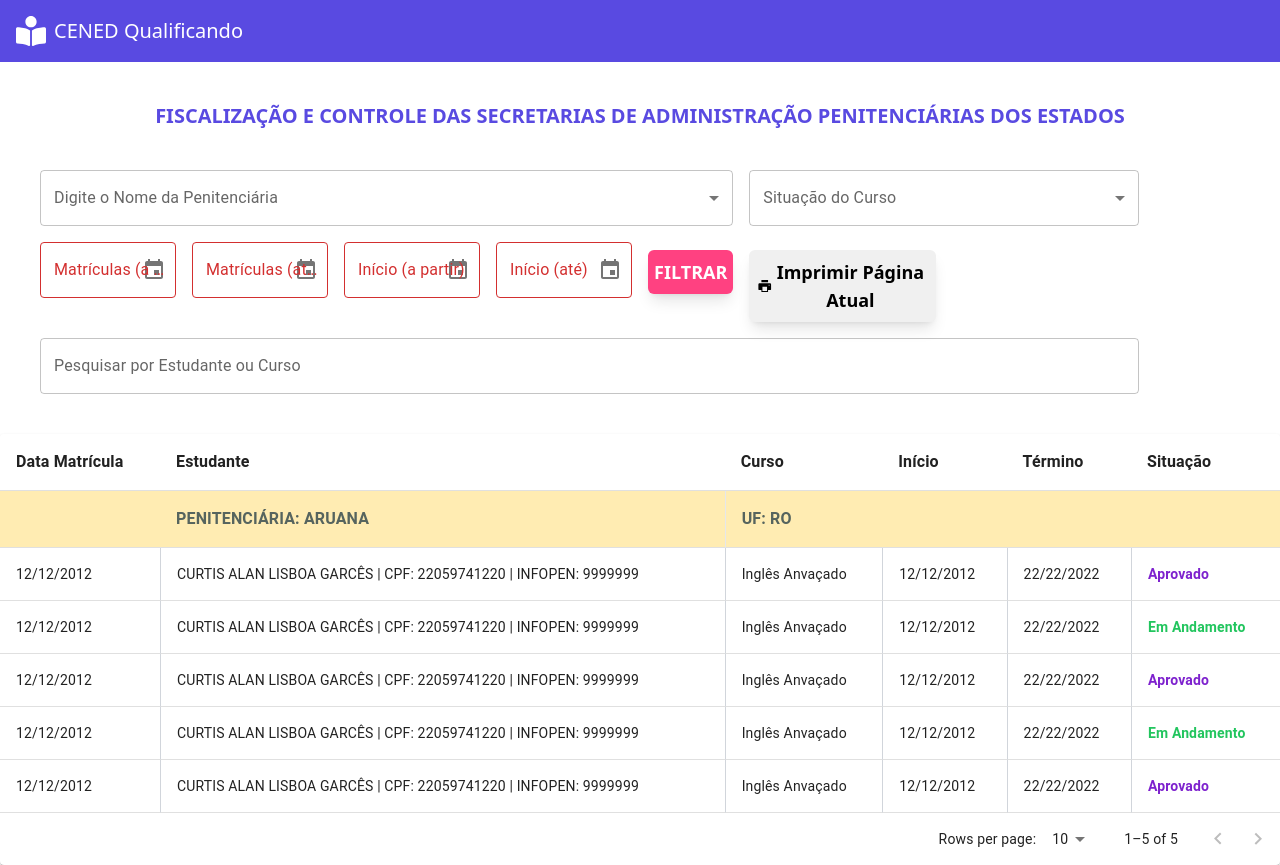
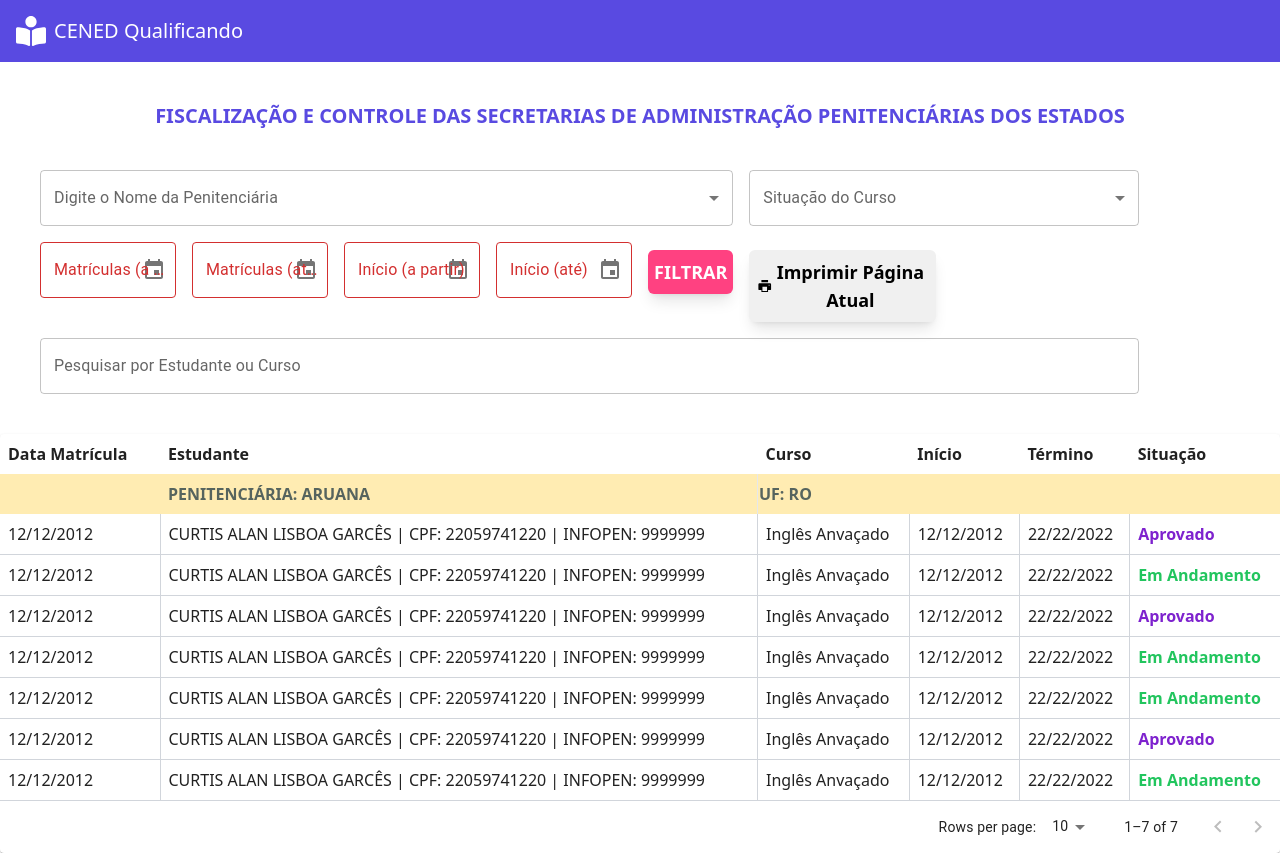
Before and after one commit to lucas-010/cened-administracao-penitenciaria, a React (Create React App) app: page /matriculas in a window 1280 px wide. Built offline with nearby package versions, Linux system fonts and the light colour scheme.

Commit message:
table spacing reduced

```diff
--- a/src/Components/Manager/TableContent.jsx
+++ b/src/Components/Manager/TableContent.jsx
@@ -1,13 +1,6 @@
 import React, {useEffect, useState} from 'react';
 import Paper from '@mui/material/Paper';
-import Table from '@mui/material/Table';
-import TableBody from '@mui/material/TableBody';
-import TableCell from '@mui/material/TableCell';
-import TableContainer from '@mui/material/TableContainer';
-import TableHead from '@mui/material/TableHead';
-import TablePagination from '@mui/material/TablePagination';
-import TableRow from '@mui/material/TableRow';
-import { Grid } from '@mui/material';
+import { Grid, TableContainer, TablePagination } from '@mui/material';
 
 const columns = [
     {
@@ -83,12 +76,30 @@ export default function TableContent() {
     },
     {
       datam: '12/12/2012',
+      student: 'CURTIS ALAN LISBOA GARCÊS | CPF: 22059741220 | INFOPEN: 9999999	',
+      course: 'Inglês Anvaçado',
+      init: '12/12/2012',
+      end: '22/22/2022',
+      situation: 'Em Andamento'
+  },
+  {
+      datam: '12/12/2012',
       student: 'CURTIS ALAN LISBOA GARCÊS | CPF: 22059741220 | INFOPEN: 9999999',
       course: 'Inglês Anvaçado',
       init: '12/12/2012',
       end: '22/22/2022',
       situation: 'Aprovado'
-  },])
+  },
+
+  {
+    datam: '12/12/2012',
+    student: 'CURTIS ALAN LISBOA GARCÊS | CPF: 22059741220 | INFOPEN: 9999999	',
+    course: 'Inglês Anvaçado',
+    init: '12/12/2012',
+    end: '22/22/2022',
+    situation: 'Em Andamento'
+  },
+  ])
     const [page, setPage] = useState(0);
     const [rowsPerPage, setRowsPerPage] = useState(10);
     const [students, setStudents] = useState([])
@@ -105,80 +116,81 @@ export default function TableContent() {
     <Grid>
     <Paper sx={{ width: '100%', overflow: 'hidden' }}>
       <TableContainer sx={{ maxHeight: 740, width: '100%' }}>
-        <Table stickyHeader aria-label="sticky table">
-          <TableHead>
-            <TableRow>
-              <TableCell>
+        <table className='w-full'>
+          <thead>
+            <tr>
+              <td className='p-2'>
                 <p className='text-base font-semibold'>Data Matrícula</p>
-              </TableCell>
+              </td>
 
-              <TableCell>
+              <td className='p-2'>
                 <p className="text-base font-semibold">Estudante</p>
-              </TableCell>
+              </td>
 
-              <TableCell>
+              <td className='p-2'>
                 <p className="text-base font-semibold">Curso</p>
-              </TableCell>
+              </td>
 
-              <TableCell>
+              <td className='p-2'>
                 <p className="text-base font-semibold">Início</p>
-              </TableCell>
+              </td>
 
-              <TableCell>
+              <td className='p-2'>
                 <p className="text-base font-semibold">Término</p>
-              </TableCell>
+              </td>
 
-              <TableCell>
+              <td className='p-2'>
                 <p className="text-base font-semibold">Situação</p>
-              </TableCell>
-            </TableRow>
-          </TableHead>
-          <TableBody>
-          <TableRow sx={{backgroundColor: 'rgb(255, 236, 178)'}}>
-              <TableCell>
+              </td>
+            </tr>
+          </thead>
+          <tbody className='w-full'>
+          <tr className='w-full' style={{backgroundColor: 'rgb(255, 236, 178)'}}>
+              <td className='p-2'>
 
-              </TableCell>
-              <TableCell>
+              </td>
+              <td className='p-2'>
                 <h2 className='font-bold text-[#56645e] text-base'>PENITENCIÁRIA: ARUANA</h2>
-              </TableCell>
+              </td>
 
-              <TableCell className='border-l'>
+              <td className='border-l'>
                 <h2 className='font-bold text-[#56645e] text-base'>UF: RO</h2>
-              </TableCell>
+              </td>
 
 
-              <TableCell>
+              <td className='p-2'>
 
-              </TableCell>
+              </td>
 
-              <TableCell>
+              <td className='p-2'>
 
-              </TableCell>
+              </td>
 
-              <TableCell>
+              <td className='p-2'>
 
-              </TableCell>
-            </TableRow>
+              </td>
+
+            </tr>
             {rows
               .slice(page * rowsPerPage, page * rowsPerPage + rowsPerPage)
               .map((row) => {
                 return (
-                  <TableRow hover role="checkbox" tabIndex={-1} key={row.code}>
+                  <tr className='hover:bg-gray-100' key={row.code}>
                     {columns.map((column) => {
                       const value = row[column.id];
                       return (
-                        <TableCell className={`${column.id === 'datam' ? 'w-40 border-l-0' : 'border-l border-gray-300'}`} key={column.id} align={column.align}>
+                        <td className={`${column.id === 'datam' ? 'w-40 border-l-0' : 'border-l border-gray-300'} p-2 border-b border-gray-300`} key={column.id} align={column.align}>
                           <p className={`${value === 'Aprovado' ? 'text-purple-700 font-semibold' : ''} ${value === 'Em Andamento' ? 'text-green-500 font-semibold' : ''}`}>{column.format && typeof value === 'number'
                             ? column.format(value)
                             : value}</p>
-                        </TableCell>
+                        </td>
                       );
                     })}
-                  </TableRow>
+                  </tr>
                 );
               })}
-          </TableBody>
-        </Table>
+          </tbody>
+        </table>
       </TableContainer>
       <TablePagination
         rowsPerPageOptions={[10, 25, 100]}
```
